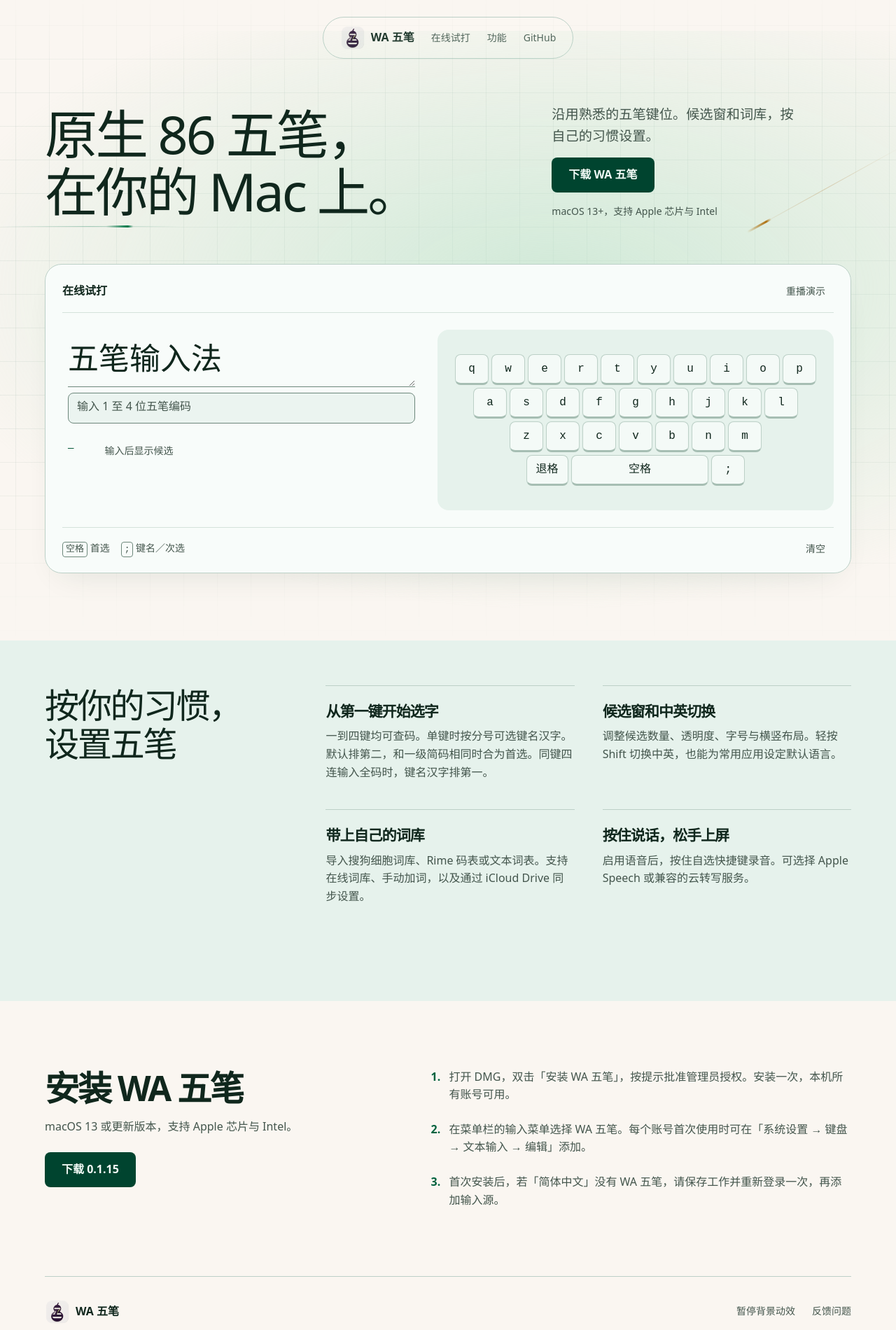
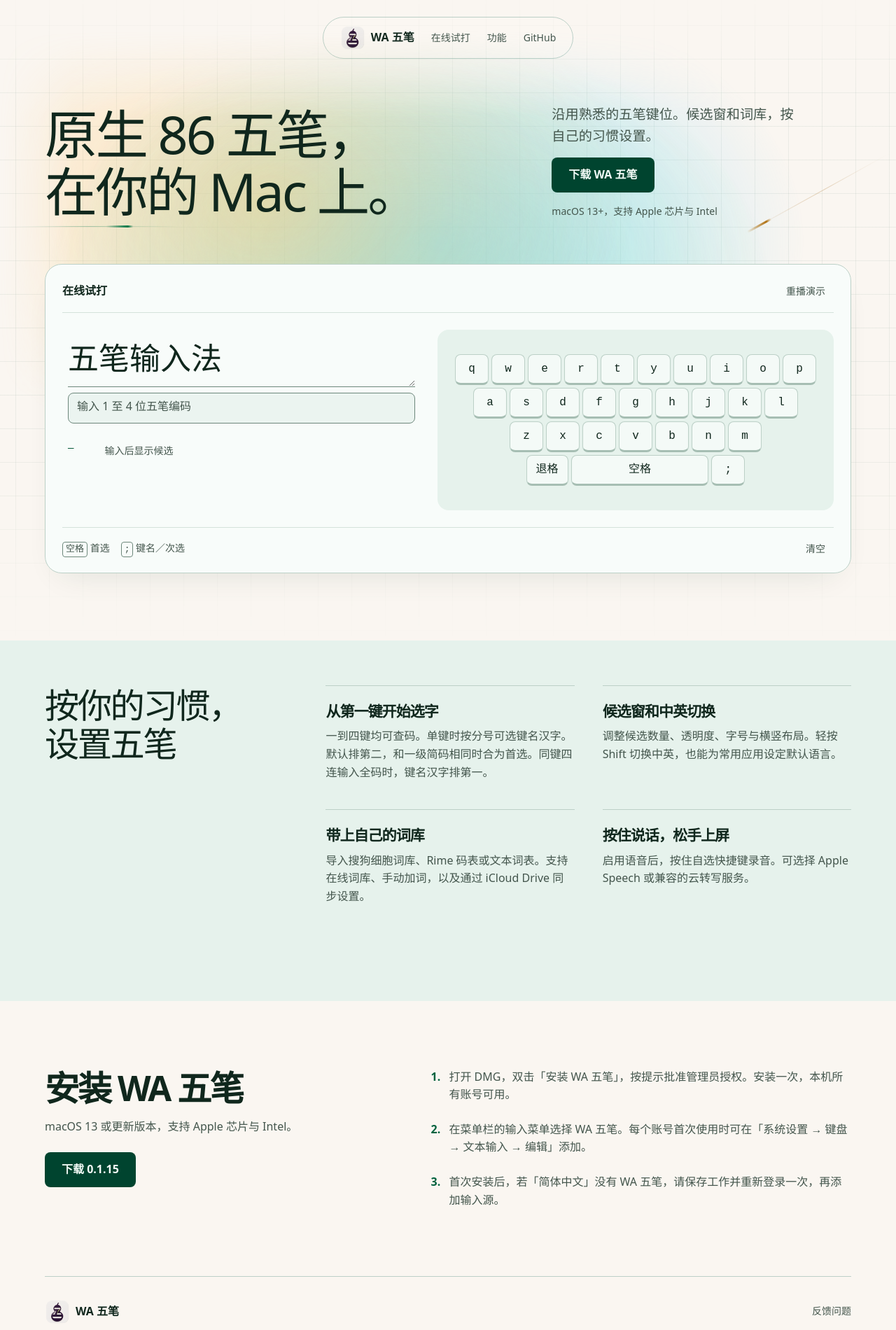
Before and after one commit to huluxiaohuowa/wawubi-web, a plain HTML site: page index.html in a window 1280 px wide. Shown: the whole page at 70% size. Drawn offline with Linux system fonts and the light colour scheme; no server answers.

Commit message:
Broaden the homepage background lighting

```diff
--- a/background.js
+++ b/background.js
@@ -1,25 +1,9 @@
 const hero = document.querySelector('.hero');
-const toggle = document.querySelector('#background-motion');
-const preference = matchMedia('(prefers-reduced-motion: reduce)');
-let visible = !('IntersectionObserver' in window);
-let paused = false;
-
-function syncBackgroundMotion() {
-  hero.dataset.motion = visible && !paused && !preference.matches ? 'playing' : 'paused';
-  toggle.textContent = paused ? '播放背景动效' : '暂停背景动效';
-  toggle.hidden = preference.matches;
-}
-
-toggle.addEventListener('click', () => {
-  paused = !paused;
-  syncBackgroundMotion();
-});
-preference.addEventListener('change', syncBackgroundMotion);
 
 if ('IntersectionObserver' in window) {
   new IntersectionObserver(([entry]) => {
-    visible = entry.isIntersecting;
-    syncBackgroundMotion();
+    hero.dataset.motion = entry.isIntersecting ? 'playing' : 'paused';
   }).observe(hero);
+} else {
+  hero.dataset.motion = 'playing';
 }
-syncBackgroundMotion();
--- a/index.html
+++ b/index.html
@@ -7,10 +7,10 @@
 <meta name="description" content="WA 五笔，为 macOS 原生开发的 86 五笔输入法。">
 <link rel="canonical" href="https://wa-wubi.fuluwa.top/">
 <link rel="icon" type="image/png" sizes="64x64" href="favicon-wa-wubi.png">
-<link rel="stylesheet" href="style.css?v=workbench-2">
+<link rel="stylesheet" href="style.css?v=workbench-3">
 <script src="demo.js?v=017" defer></script>
 <script src="release.js?v=2" defer></script>
-<script src="background.js?v=1" defer></script>
+<script src="background.js?v=2" defer></script>
 <title>WA 五笔 · macOS 原生 86 五笔输入法</title>
 </head>
 <body>
@@ -21,7 +21,9 @@
 <main>
 <section class="shell hero">
 <div class="hero-motion" aria-hidden="true">
-<div class="motion-wash"></div>
+<div class="motion-wash motion-wash-jade"></div>
+<div class="motion-wash motion-wash-blue"></div>
+<div class="motion-wash motion-wash-gold"></div>
 <div class="motion-track motion-track-left"></div>
 <div class="motion-track motion-track-right"></div>
 </div>
@@ -95,10 +97,7 @@
 </main>
 <footer class="shell footer">
 <a href="./" class="wordmark"><img src="logo.png" width="36" height="36" alt=""> WA 五笔</a>
-<div class="footer-links">
-<button class="quiet" id="background-motion" type="button" hidden>暂停背景动效</button>
 <a href="https://github.com/huluxiaohuowa/wa-wubi/issues">反馈问题</a>
-</div>
 </footer>
 </body>
 </html>
--- a/style.css
+++ b/style.css
@@ -3,7 +3,7 @@
  * axes: light/grotesk-sans/chromatic-green · posture: restrained · job: try and download WA Wubi · v2.0.0 */
 /* Hallmark · pre-emit critique: P4 H4 E4 S4 R4 V4 · lighter hierarchy and distinct composition and keyboard surfaces. */
 /* Hallmark · dismissed 77 · the workbench is a separate named region in the hero, with the features and install below. */
-@import url("./tokens.css?v=2");
+@import url("./tokens.css?v=3");
 @import url("./base.css?v=2");
 
 .shell {
@@ -37,7 +37,7 @@
 }
 .wordmark img { display: block; flex: none; }
 nav { display: flex; align-items: center; gap: var(--space-lg); }
-nav a, .footer-links a {
+nav a, .footer > a:last-child {
   display: inline-flex;
   align-items: center;
   min-height: 44px;
@@ -45,7 +45,7 @@ nav a, .footer-links a {
   font-size: var(--text-sm);
   white-space: nowrap;
 }
-nav a:hover, .footer-links a:hover {
+nav a:hover, .footer > a:last-child:hover {
   color: var(--color-ink);
   text-decoration: underline;
   text-underline-offset: .25em;
@@ -75,12 +75,42 @@ nav a:hover, .footer-links a:hover {
   inset: calc(-1 * var(--space-xl)) calc(-1 * var(--gutter)) 0;
   overflow: clip;
   pointer-events: none;
+  mask-image:
+    linear-gradient(90deg, transparent, var(--color-ink) 8%, var(--color-ink) 92%, transparent),
+    linear-gradient(transparent, var(--color-ink) 14%, var(--color-ink) 88%, transparent);
+  mask-composite: intersect;
 }
 .motion-wash {
   position: absolute;
-  inset: 0 -8% 0;
-  background: radial-gradient(ellipse at 65% 44%, var(--color-wash), transparent 66%);
-  animation: background-breathe 14s ease-in-out infinite alternate;
+  width: 82%;
+  height: 86%;
+  background: radial-gradient(ellipse closest-side, var(--wash), transparent);
+  animation: background-breathe var(--tempo) ease-in-out infinite alternate;
+  animation-delay: var(--phase);
+}
+.motion-wash-jade {
+  --wash: var(--color-wash-jade);
+  --tempo: 16s;
+  --phase: -6s;
+  --drift-x: 30%;
+  --drift-y: -12%;
+  inset: 8% auto auto -15%;
+}
+.motion-wash-blue {
+  --wash: var(--color-wash-blue);
+  --tempo: 19s;
+  --phase: -11s;
+  --drift-x: -32%;
+  --drift-y: 14%;
+  inset: -20% -15% auto auto;
+}
+.motion-wash-gold {
+  --wash: var(--color-wash-gold);
+  --tempo: 22s;
+  --phase: -5s;
+  --drift-x: -26%;
+  --drift-y: 20%;
+  inset: -22% 20% auto auto;
 }
 .motion-track {
   position: absolute;
@@ -119,8 +149,8 @@ nav a:hover, .footer-links a:hover {
   animation-play-state: paused;
 }
 @keyframes background-breathe {
-  from { transform: translate(-11%, -4%); }
-  to { transform: translate(12%, 6%); }
+  from { opacity: .72; transform: none; }
+  to { opacity: 1; transform: translate(var(--drift-x), var(--drift-y)); }
 }
 @keyframes stroke-pass {
   0% { opacity: 0; transform: translateX(-47%); }
@@ -365,7 +395,6 @@ nav a:hover, .footer-links a:hover {
 .install li { padding-inline-start: var(--space-xs); }
 .install li::marker { color: var(--color-focus); font-weight: 700; }
 .footer { min-height: 100px; border-top: 1px solid var(--color-rule); flex-wrap: wrap; }
-.footer-links { display: flex; align-items: center; gap: var(--space-sm); }
 
 @media (max-width: 63rem) {
   .stage { padding-inline: var(--space-lg); }
@@ -405,5 +434,4 @@ nav a:hover, .footer-links a:hover {
   .motion-ready .stage, [data-playing] .choice[data-active], .typed[data-commit] { animation: none; }
   .primary, .key { transition: none; }
   .motion-wash, .motion-track::after { animation: none; }
-  #background-motion { display: none; }
 }
--- a/tokens.css
+++ b/tokens.css
@@ -50,7 +50,9 @@
   --color-action-hover: oklch(41% .085 166);
   --color-action-ink: oklch(98% .01 166);
   --color-grid: oklch(48% .06 164 / .08);
-  --color-wash: oklch(88% .055 159 / .66);
+  --color-wash-jade: oklch(83% .12 157 / .57);
+  --color-wash-blue: oklch(84% .11 231 / .58);
+  --color-wash-gold: oklch(87% .12 78 / .61);
   --color-nav: oklch(98% .008 75 / .88);
   --color-active-ink: oklch(39% .11 164);
   --color-track-jade: oklch(52% .11 162 / .34);
```
